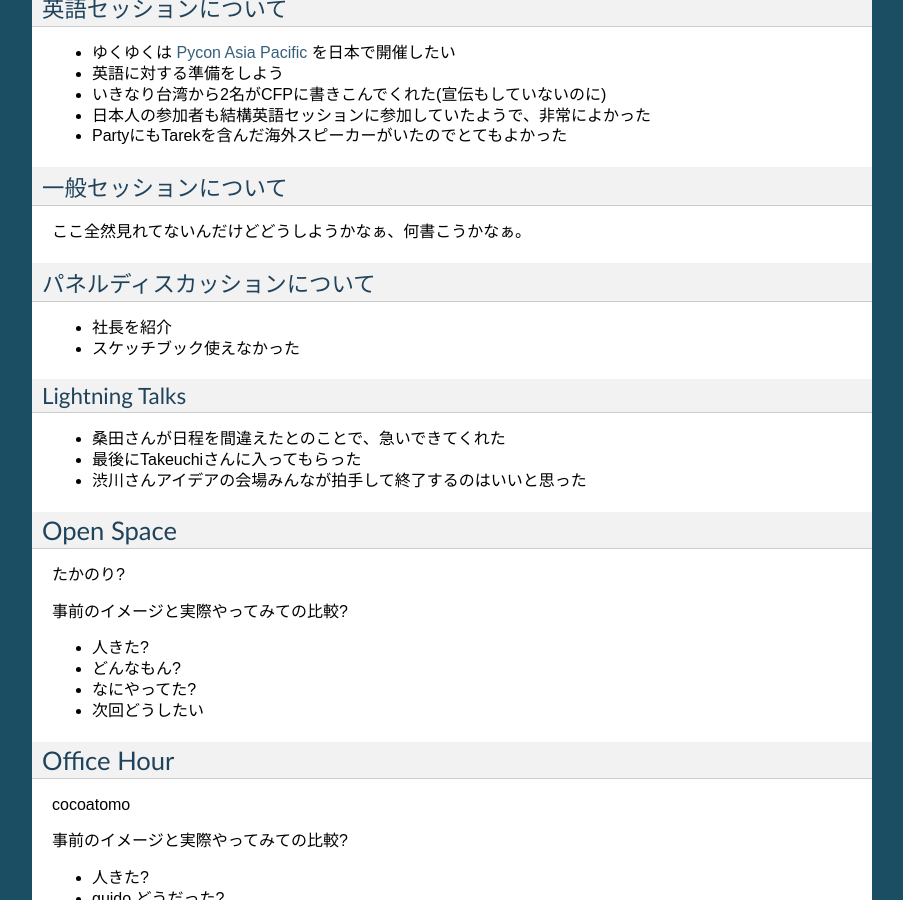
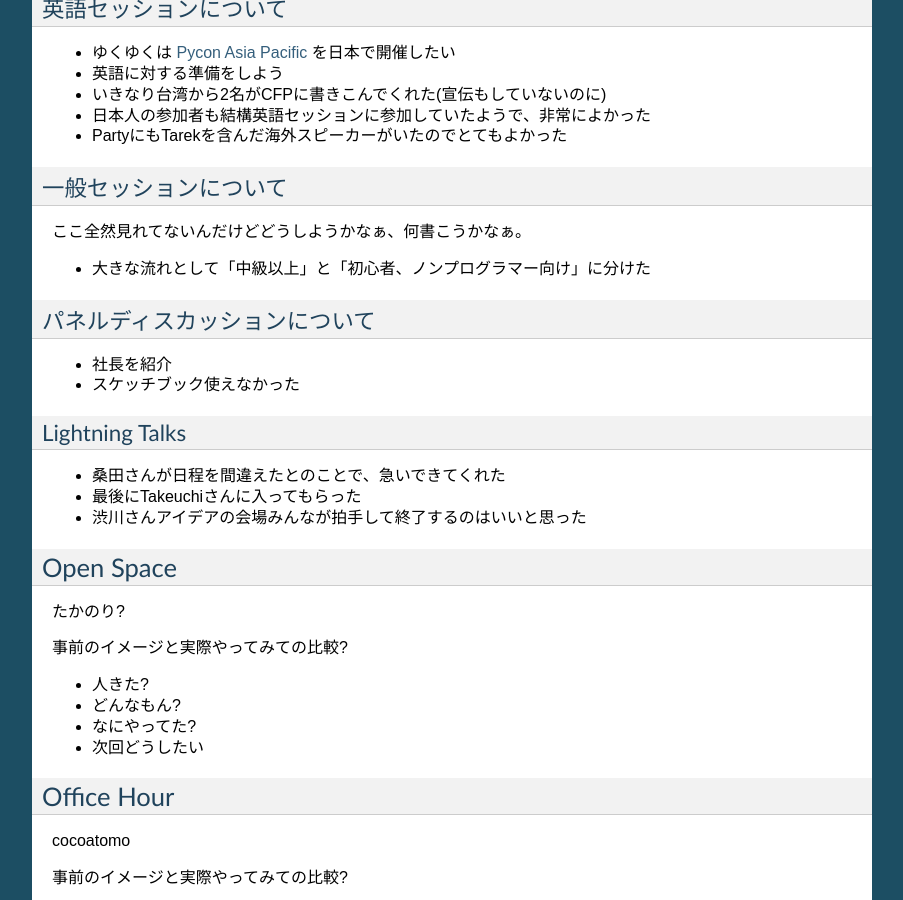
Before and after one commit to michilu/pyconjp-management-side-report, a Sphinx documentation site: the page built from sphinx/report.rst, in a window 1280 px wide and 900 px high, scrolled down 1844 px. Shown: the whole window, without its empty margins (198-1101 px from the left). Built offline with Sphinx 7.4.7, drawn with Linux system fonts in a browser that asks for light colours; some of the changed lines change nothing that is shown.

Commit message:
added comments from surgo'

```diff
--- a/sphinx/report.rst
+++ b/sphinx/report.rst
@@ -103,6 +103,8 @@ CFP と投票・選定について軽く
 ----------------------
 ここ全然見れてないんだけどどうしようかなぁ、何書こうかなぁ。
 
+- 大きな流れとして「中級以上」と「初心者、ノンプログラマー向け」に分けた
+
 パネルディスカッションについて
 ------------------------------
 - 社長を紹介
@@ -161,6 +163,19 @@ Sprint
 - なんと! Red Bull が来てました!
 - 発表内容
 
+.. きたはらさんコメント
+.. チームに分かれ、各テーマにもくもくと取り組んでいました。
+.. 一例をあげると、
+.. * Plone チーム: Plone を使ったソリューションの作成や翻訳
+.. * pyramid チーム: リーダによる日本初の初心者向けチュートリアル
+.. * PyPy チーム: PyPy チュートリアルの翻訳と実施、PyPy のビルドや実際に Python
+.. ライブラリを PyPy 上で動かす
+.. * Python RDMA チーム: サーバを持参して高速ファイル通信の実験
+.. * デザインドックチーム: デザインドックを生成するためのツールの作成やディスカッ
+.. ション
+.. などなど。
+.. また個人でテーマを決め、参加者とコミュニケーションをとりながら取り組んでる方も
+.. いました。
 
 運営に関して
 ============
```
